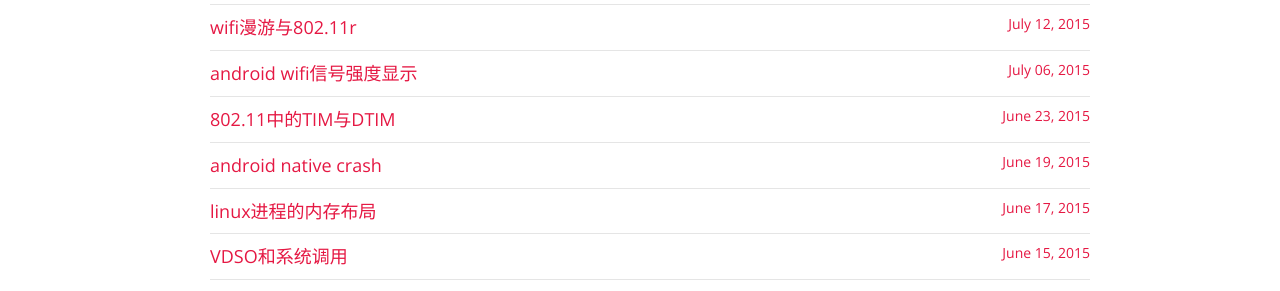
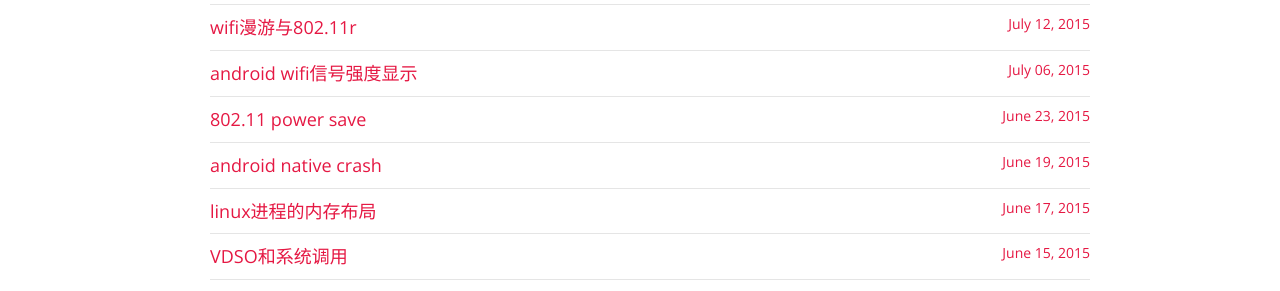
Before and after one commit to lishiwen4/lishiwen4.github.io, a Jekyll site: the page built from tags.html, in a window 1280 px wide. Shown: the part 615-906 px from the top of the page. Built offline with Jekyll 4.4.1, drawn with Linux system fonts in a browser that asks for light colours; nearby versions of some CDN libraries.

Commit message:
[mod] mod 2015-06-23-80211-power-save.md

```diff
--- a/_posts/wifi/2015-06-23-80211-power-save.md
+++ b/_posts/wifi/2015-06-23-80211-power-save.md
@@ -1,6 +1,6 @@
 ---
 layout: post
-title: "802.11中的TIM与DTIM"
+title: "802.11 power save"
 description:
 category: wifi
 tags: [Data]
```
